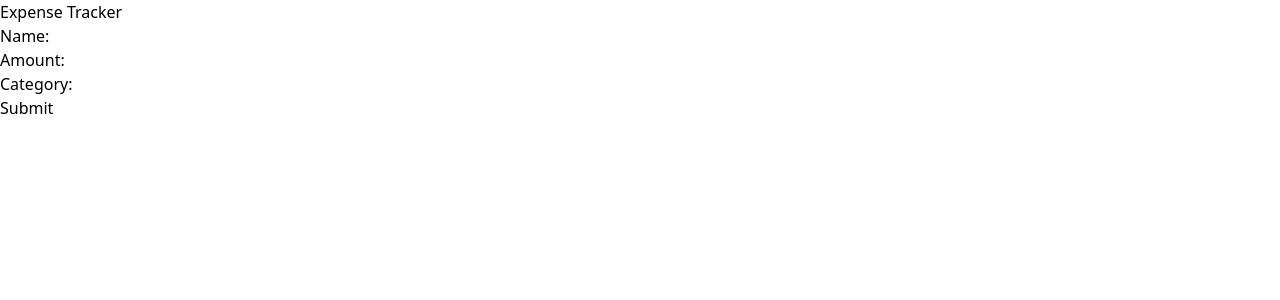
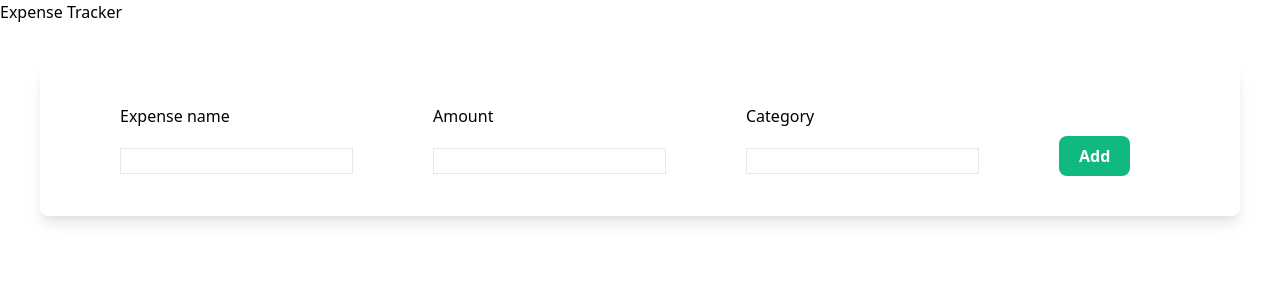
Before and after one commit to chebishev/DjangoProjectsUdemy, a Django app: page / in a window 1280 px wide. Shown: the top 300 px of the page. Run offline with Django 5.2, Linux system fonts and the light colour scheme; style sheets or scripts are compiled from the project's sources.

Commit message:
styling the form in the index.html

```diff
--- a/AdvancedExpenseTracker/expense_tracker/main_app/templates/main_app/base.html
+++ b/AdvancedExpenseTracker/expense_tracker/main_app/templates/main_app/base.html
@@ -4,7 +4,7 @@
 <head>
     <meta charset="UTF-8">
     <meta name="viewport" content="width=device-width, initial-scale=1.0">
-    <link rel="stylesheet" href="{% static 'main_app/style.css' %}">
+    <link rel="stylesheet" href="{% static 'main_app/styles.css' %}">
     <title>Expense Tracker</title>
 </head>
 <body>
--- a/AdvancedExpenseTracker/expense_tracker/main_app/templates/main_app/index.html
+++ b/AdvancedExpenseTracker/expense_tracker/main_app/templates/main_app/index.html
@@ -2,9 +2,35 @@
 {% block content %}
 
 <h1>Expense Tracker</h1>
-<form action="" method="POST">
+<form method="POST" class="shadow-lg m-10 rounded-lg">
     {% csrf_token %}
-    {{ form.as_p }}
-    <button type="submit" class="btn btn-primary">Submit</button>
+    <div class="form-container px-10 py-10 flex">
+        <div class="mx-10">
+            <div class="mb-5">
+                <label>Expense name</label>
+            </div>
+            <div class="border">
+                {{ form.name }}
+            </div>
+        </div>
+        <div class="mx-10">
+            <div class="mb-5">
+                <label>Amount</label>
+            </div>
+            <div class="border">
+                {{ form.amount }}
+            </div>
+        </div>
+        <div class="mx-10">
+            <div class="mb-5">
+                <label>Category</label>
+            </div>
+            <div class="border">
+                {{ form.category }}
+            </div>
+        </div>
+        <div class="mx-10 mt-8">
+            <button class="bg-green-500 px-5 py-2 rounded-lg text-white font-bold">Add</button>
+    </div
 </form>
 {% endblock %}
```
